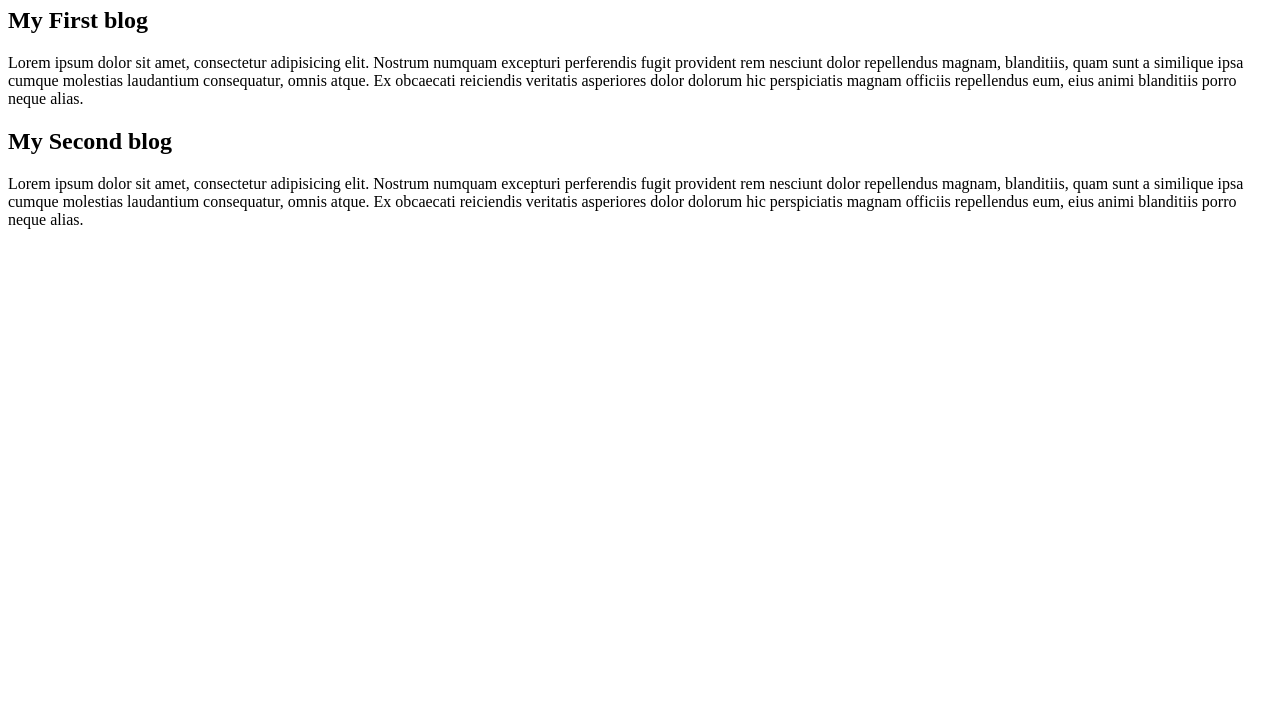
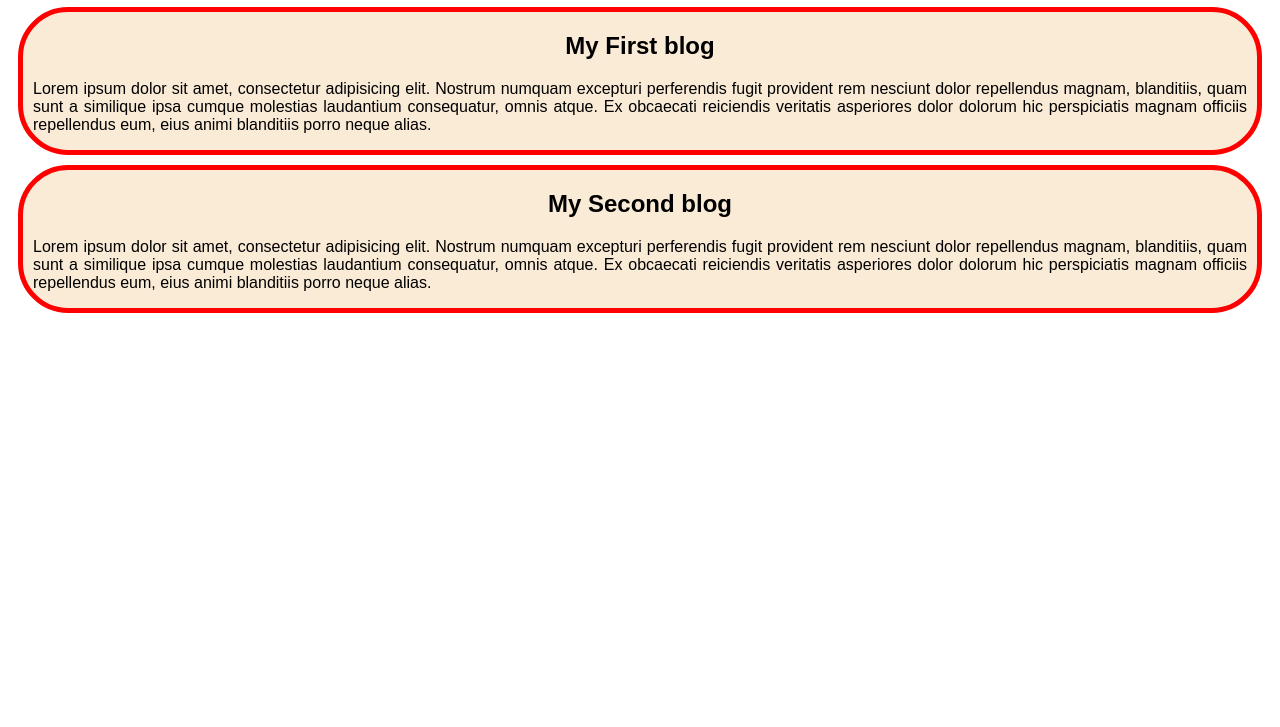
Before and after one commit to Abedhassanmithu/My-Second-repo, a plain HTML site: page index.html in a window 1280 px wide. Shown: the part 73-800 px from the top of the page. Drawn offline with Linux system fonts and the light colour scheme.

Commit message:
blog style

```diff
--- a/style.css
+++ b/style.css
@@ -2,4 +2,16 @@ h1{
     background-color: gray;
     color: red;
     text-align: center;
+    font-family: Arial, Helvetica, sans-serif;
 }
+.blog{
+    border: 5px solid red;
+    margin: 10px;
+    border-radius: 50px;
+    text-align: justify;
+    font-family: Arial, Helvetica, sans-serif;
+    padding: 0 10px 0 10px;background-color: antiquewhite;
+}
+h2{
+    text-align: center;
+}
```
